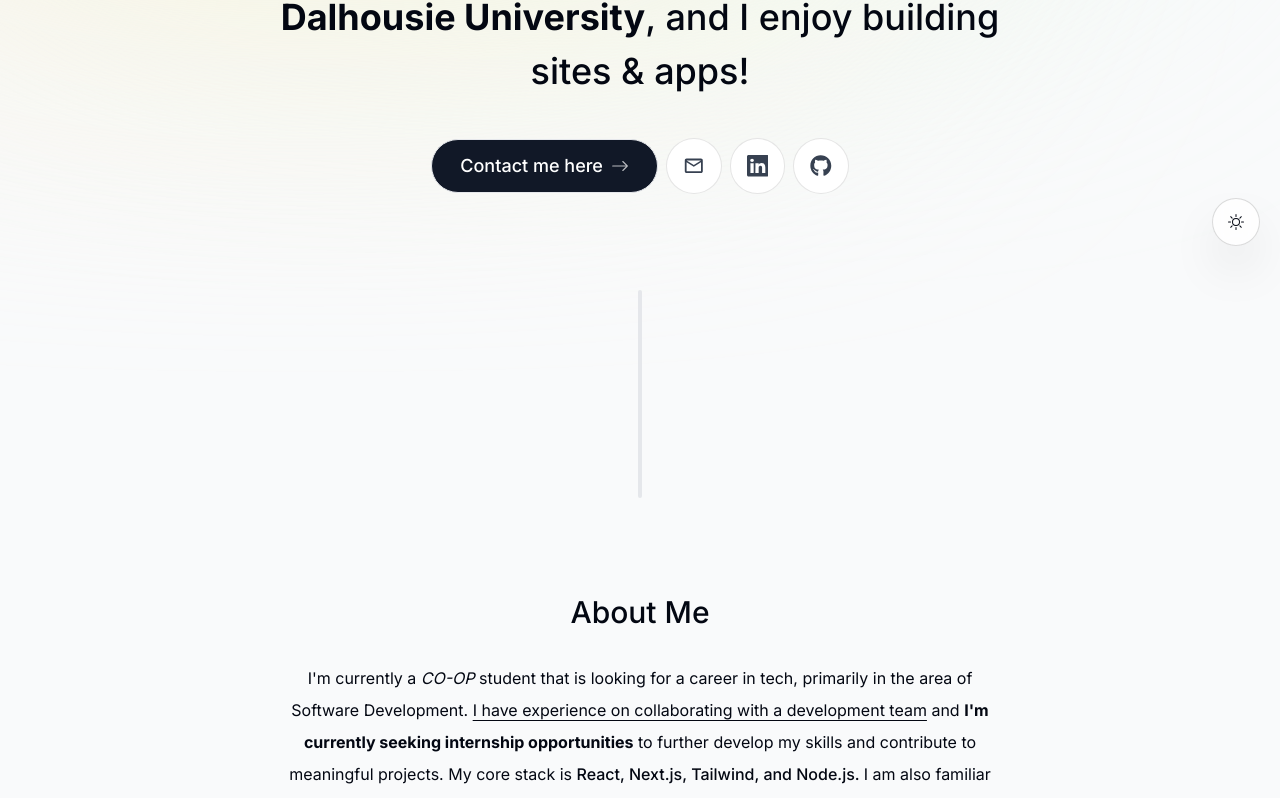
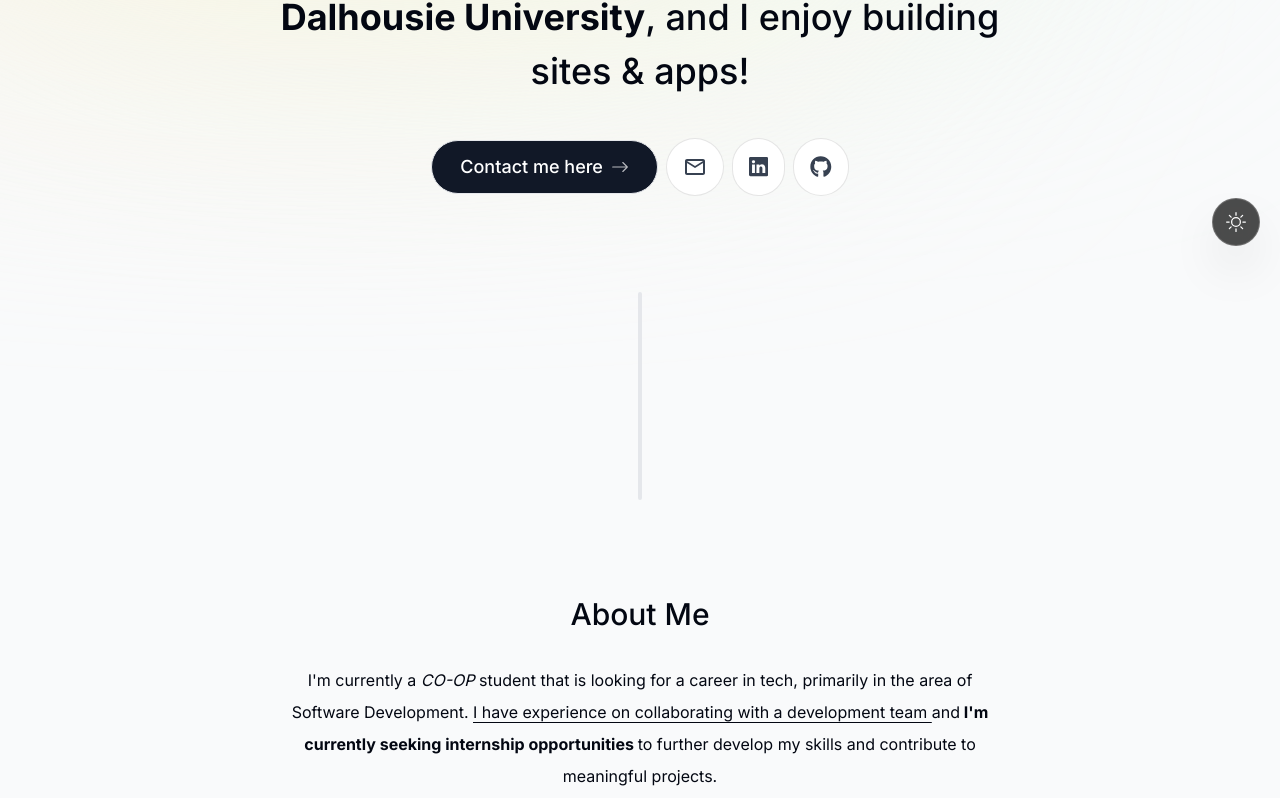
Before and after one commit to cdemzy/portfolio, a Next.js app: page / in a window 1280 px wide. Shown: the part 534-1332 px from the top of the page. Built offline with nearby package versions, Linux system fonts and the light colour scheme.

Commit message:
minor changes

```diff
--- a/components/about.tsx
+++ b/components/about.tsx
@@ -19,8 +19,10 @@ export default function About() {
   >
       <SectionHeading>About me</SectionHeading>
       <p className="mb-7">
-        <span className=''> I&apos;m currently a <span className="italic">CO-OP</span> student that is looking for a career in tech, primarily in the area of Software Development.{" "}</span><span className='underline underline-offset-4'>I have experience on collaborating with a development team</span> and <span className="font-bold">I&apos;m currently seeking internship opportunities</span> to further develop my skills and contribute to meaningful projects. My core stack is{" "}<span className="font-medium">React, Next.js, Tailwind, and Node.js.{" "}</span>
-        I am also familiar with TypeScript.
+        <span className=''> I&apos;m currently a
+          <span className="italic"> CO-OP </span>student that is looking for a career in tech, primarily in the area of Software Development.{" "}</span>
+          <span className='underline underline-offset-4'>I have experience on collaborating with a development team </span> and
+          <span className="font-bold"> I&apos;m currently seeking internship opportunities </span><span>to further develop my skills and contribute to meaningful projects.</span>
       </p>
 
       <p className="mb-7">
--- a/components/experience.tsx
+++ b/components/experience.tsx
@@ -26,16 +26,23 @@ export default function Experience() {
               <BsTriangleFill className="absolute text-neutral-300 dark:text-white hidden sm:block -rotate-90 left-[-14px] -z-10"/>
               <Image src={item.imageUrl} alt='Company Logo' className="rounded-full w-[75px] h-[75px]"/>
 
-              <span className="text-[30pt] absolute bg-white rounded-full p-4 shadow-md -left-[140px] dark:bg-[#2b303c] dark:text-white/80 items-center justify-center text-center hidden sm:flex">{item.icon}</span>
+              <div className="sm:items-center sm:justify-center absolute bg-white rounded-full p-4 shadow-md -left-[140px] dark:bg-[#2b303c] dark:text-white/80 hidden sm:flex">
+                <span className="text-[30pt] ">
+                  {item.icon}
+                </span>
+              </div>
+
               <span>
-              <h3 className="font-semibold">{item.title}</h3>
-              <h3 className="text-sm text-black dark:text-white/70 capitalize">{item.place}</h3>
-              <p className="text-sm text-gray-700 dark:text-white/60 !mt-0">{item.location}</p>
-              <p className="text-sm text-gray-700 dark:text-white/50 !mt-0">{item.date}</p>
+                <h3 className="font-semibold">{item.title}</h3>
+                <h3 className="text-sm text-black dark:text-white/70 capitalize">{item.place}</h3>
+                <p className="text-sm text-gray-700 dark:text-white/60 !mt-0">{item.location}</p>
+                <p className="text-sm text-gray-700 dark:text-white/50 !mt-0">{item.date}</p>
               </span>
+
               <p className="!mt-1 !font-normal text-gray-700 dark:text-white/75">
                 {item.description}
               </p>
+
             </li>
           ))}
         </ul>
--- a/components/intro.tsx
+++ b/components/intro.tsx
@@ -92,7 +92,7 @@ export default function Intro() {
         >
         <Link
           href="#contact"
-          className="group bg-gray-900 text-white px-7 py-3 flex items-center gap-2 rounded-full outline-none focus:scale-110 hover:bg-gray-950 active:scale-100 border dark:bg-gradient-to-tr dark:from-purple-800 dark:hover:to-green-800/90 dark:border-purple-800/20 dark:hover:border-white/30 transition-colors"
+          className="group bg-gray-900 text-white px-7 py-3 flex items-center gap-2 rounded-full outline-none focus:scale-110 hover:bg-gray-950 active:scale-100 border dark:bg-gradient-to-tr dark:from-purple-800 dark:hover:to-white/30 dark:border-black/20 transition-colors"
           onClick={() => {
             setActiveSection("Contact");
           }}
@@ -104,14 +104,14 @@ export default function Intro() {
 
         <span className="flex gap-2">
           <a
-            className="bg-white hover:border-black/50 p-4 text-gray-700 flex items-center gap-2 text-[1.35rem] rounded-full focus:scale-[1.15] hover:scale-[1.15] hover:text-gray-950 active:scale-105 transition-transform duration-400 cursor-pointer borderBlack dark:bg-white/10 dark:hover:bg-white/20 dark:text-white/60"
+            className="bg-white hover:border-black/50 p-4 text-gray-700 flex items-center gap-2 text-[1.5rem] rounded-full focus:scale-[1.15] hover:scale-[1.15] hover:text-gray-950 active:scale-105 transition-transform duration-400 cursor-pointer borderBlack dark:bg-white/10 dark:hover:bg-white/20 dark:text-white/60"
             href="mailto:cdelacruz@dal.ca"
           >
             <MdOutlineEmail />
           </a>
 
           <a
-            className="bg-white hover:border-black/50 p-4 text-gray-700 flex items-center gap-2 text-[1.35rem] rounded-full focus:scale-[1.15] hover:scale-[1.15] hover:text-gray-950 active:scale-105 transition-transform duration-400 cursor-pointer borderBlack dark:bg-white/10 dark:hover:bg-white/20 dark:text-white/60"
+            className="bg-white hover:border-black/50 p-4 text-gray-700 flex items-center gap-2 text-[1.2rem] rounded-full focus:scale-[1.15] hover:scale-[1.15] hover:text-gray-950 active:scale-105 transition-transform duration-400 cursor-pointer borderBlack dark:bg-white/10 dark:hover:bg-white/20 dark:text-white/60"
             href="https://linkedin.com/in/cdemzyy"
             target="_blank"
           >
--- a/components/theme-switch.tsx
+++ b/components/theme-switch.tsx
@@ -9,7 +9,7 @@ export default function ThemeSwitch() {
 
   return (
     <button
-      className="fixed bottom-5 sm:bottom-5 right-5 bg-white w-[3rem] h-[3rem] bg-opacity-80 backdrop-blur-[0.5rem] border border-neutral-400 dark:border-neutral-700 border-opacity-40 shadow-2xl rounded-full flex items-center justify-center hover:scale-[1.15] active:scale-105 transition-all dark:bg-gray-950"
+      className="fixed bottom-5 sm:bottom-5 right-5 text-xl text-white dark:text-black bg-black/70 w-[3rem] h-[3rem] bg-opacity-80 backdrop-blur-[0.5rem] border border-neutral-400 dark:border-neutral-700 border-opacity-40 shadow-2xl rounded-full flex items-center justify-center hover:scale-[1.15] active:scale-105 transition-all dark:bg-gray-300"
       onClick={toggleTheme}
     >
       {theme === "light" ? <BsSun /> : <BsMoon />}
--- a/lib/data.ts
+++ b/lib/data.ts
@@ -1,7 +1,7 @@
 import React from "react";
 
 import { CgWorkAlt } from "react-icons/cg";
-import { FaUnity } from "react-icons/fa";
+import { TbBrandUnity   } from "react-icons/tb";
 import { LuGraduationCap } from "react-icons/lu";
 
 import { IoHome } from "react-icons/io5";
@@ -53,7 +53,7 @@ export const links = [
 
 export const experiencesData = [
     {
-      title: "Web Developer",
+      title: "Software Developer",
       place: "Freelance",
       location: "Remote",
       description:"",
@@ -66,7 +66,7 @@ export const experiencesData = [
       place: "Dalhousie University",
       location: "Halifax, NS",
       description:"",
-      icon: React.createElement(FaUnity),
+      icon: React.createElement(TbBrandUnity),
       date: "Jan 2024 - Apr 2024",
       imageUrl: DalYellow,
     },
@@ -113,20 +113,14 @@ export const experiencesData = [
     "Node.js",
     "Git",
     "Tailwind",
-    "Express",
-    "MongoDB",
     "MySQL",
-    "Wireshark",
     "Java",
     "JUnit5",
     "C#",
     "Unity",
-    "Framer Motion",
     "Figma",
     "Jira",
     "GitHub",
-    "Vercel",
-    "Postman",
-    "RESTful APIs",
     "Data Structures & Algorithms",
+    "Technical Documentation",
   ] as const;
```
